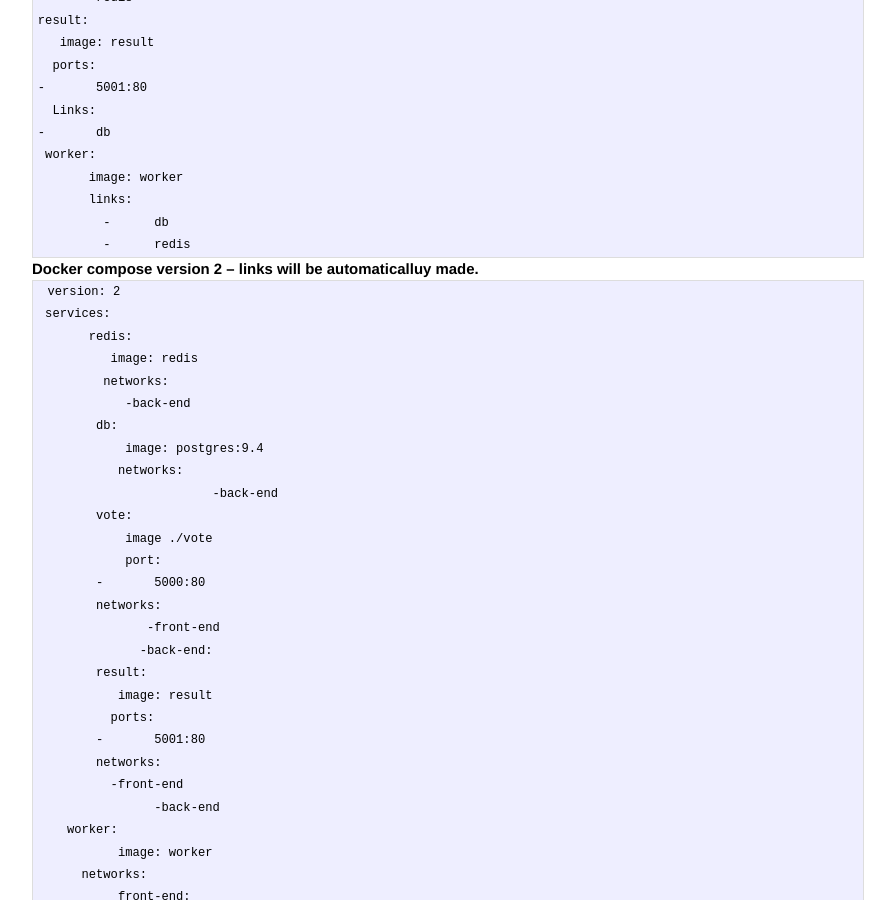
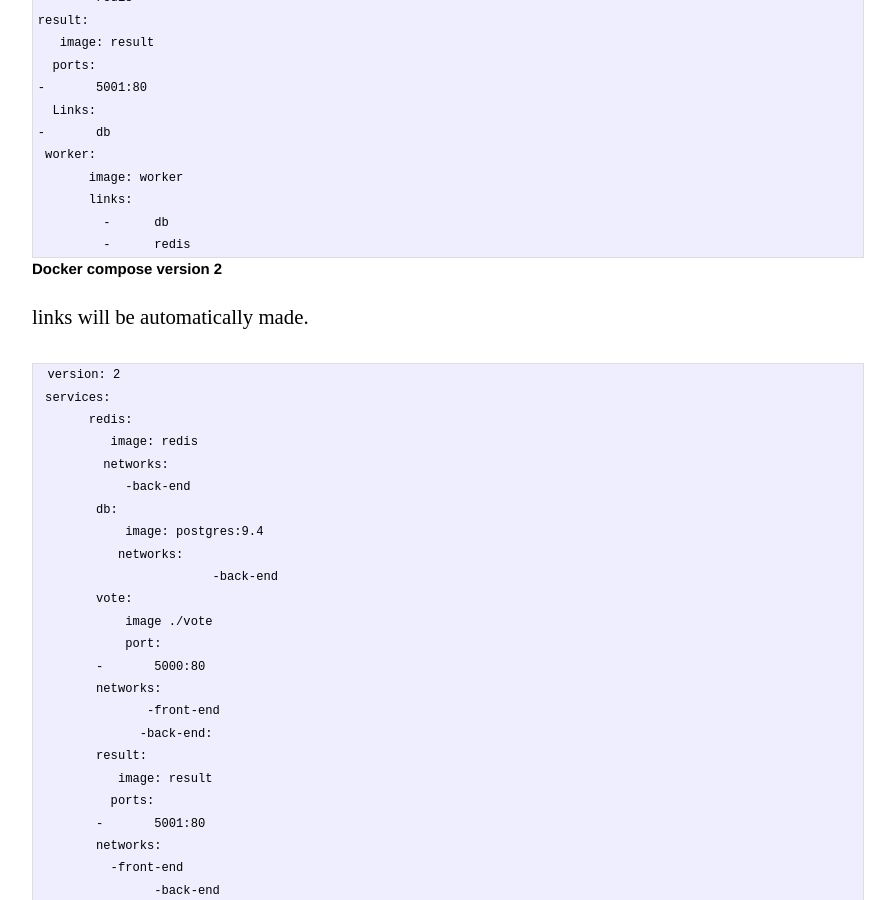
Before and after one commit to vxvinod/vxvinod.github.io, a Jekyll site: the page built from _posts/2023-03-01-Docker-Compose-way-to-bundle-things-up.md, in a window 1280 px wide and 900 px high, scrolled down 1084 px. Shown: the whole window, without its empty margins (192-1087 px from the left). Built offline with Jekyll 4.4.1, drawn with Linux system fonts in a browser that asks for light colours; Markdown is read by kramdown in place of the engine named in the settings.

Commit message:
Update 2023-03-01-Docker-Compose-way-to-bundle-things-up.md

```diff
--- a/_posts/2023-03-01-Docker-Compose-way-to-bundle-things-up.md
+++ b/_posts/2023-03-01-Docker-Compose-way-to-bundle-things-up.md
@@ -11,13 +11,13 @@ desc: "I am happy to learn about docker compose and link the services with its p
  once docker-compose.yml is ready *docker-compose up* simple command will bring all the mentioned service up.
 
 
-###Link the Container:
+#### Link the Container:
  Each services are independent and it is necessary to link the services to have better communciation.
 *docker run -d –name =vote -p 5000:80 –link redis:redis voting-app*
  It creates entry in voting app container /etc/hosts redis and internal ip of redis ccontainer.
 
 --link will deprecating with advanced configuration. docker-compose gives good control over links and network config.
-### docker-compose version: 1
+#### docker-compose version: 1
 {%highlight docker%}
 
  redis:
@@ -44,7 +44,8 @@ result:
 
 {%endhighlight%}
 
-####Docker compose version 2 – links will be automaticalluy made.
+###Docker compose version 2
+links will be automatically made.
 {%highlight docker%}
  version: 2
  services:
```
